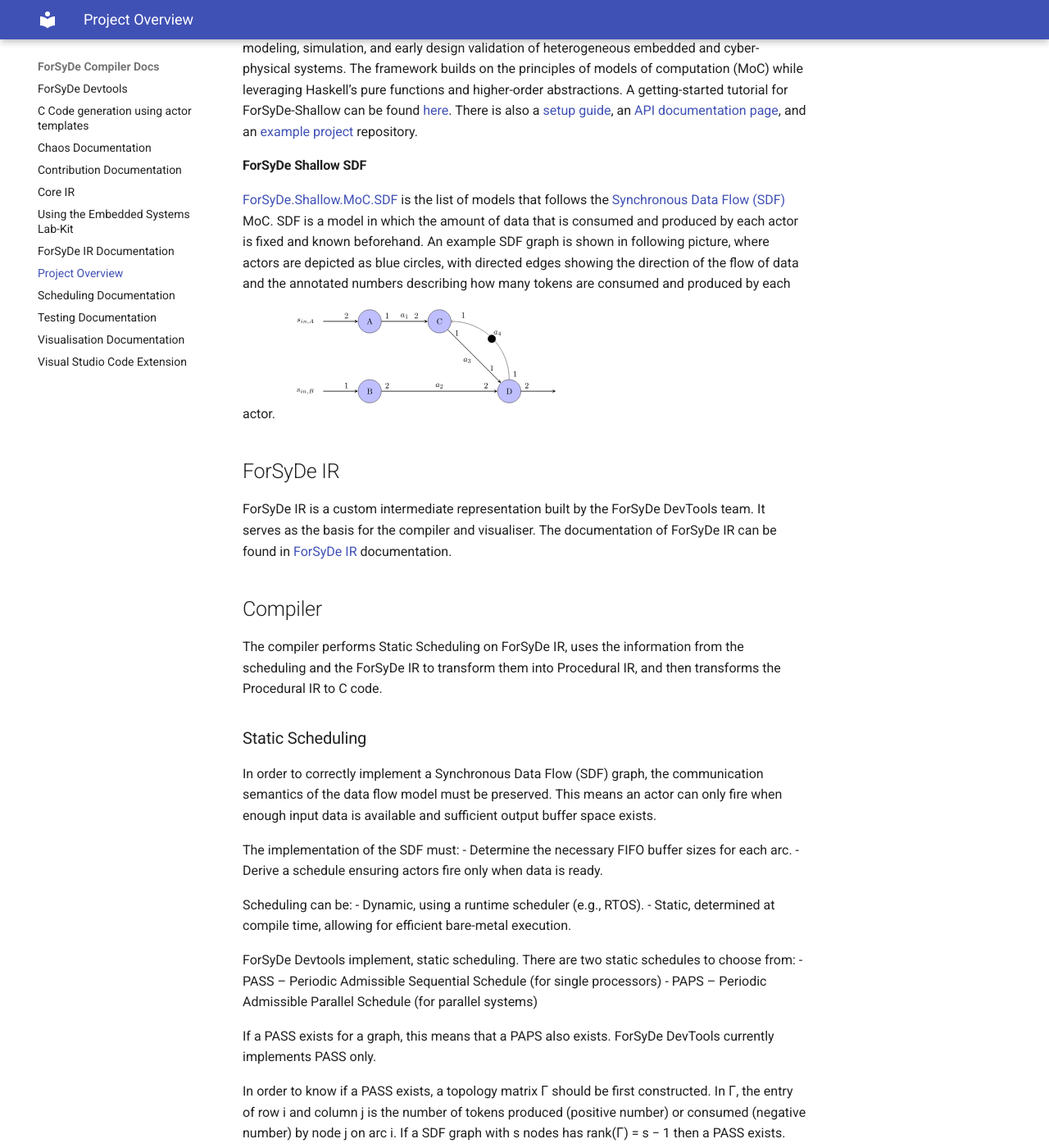
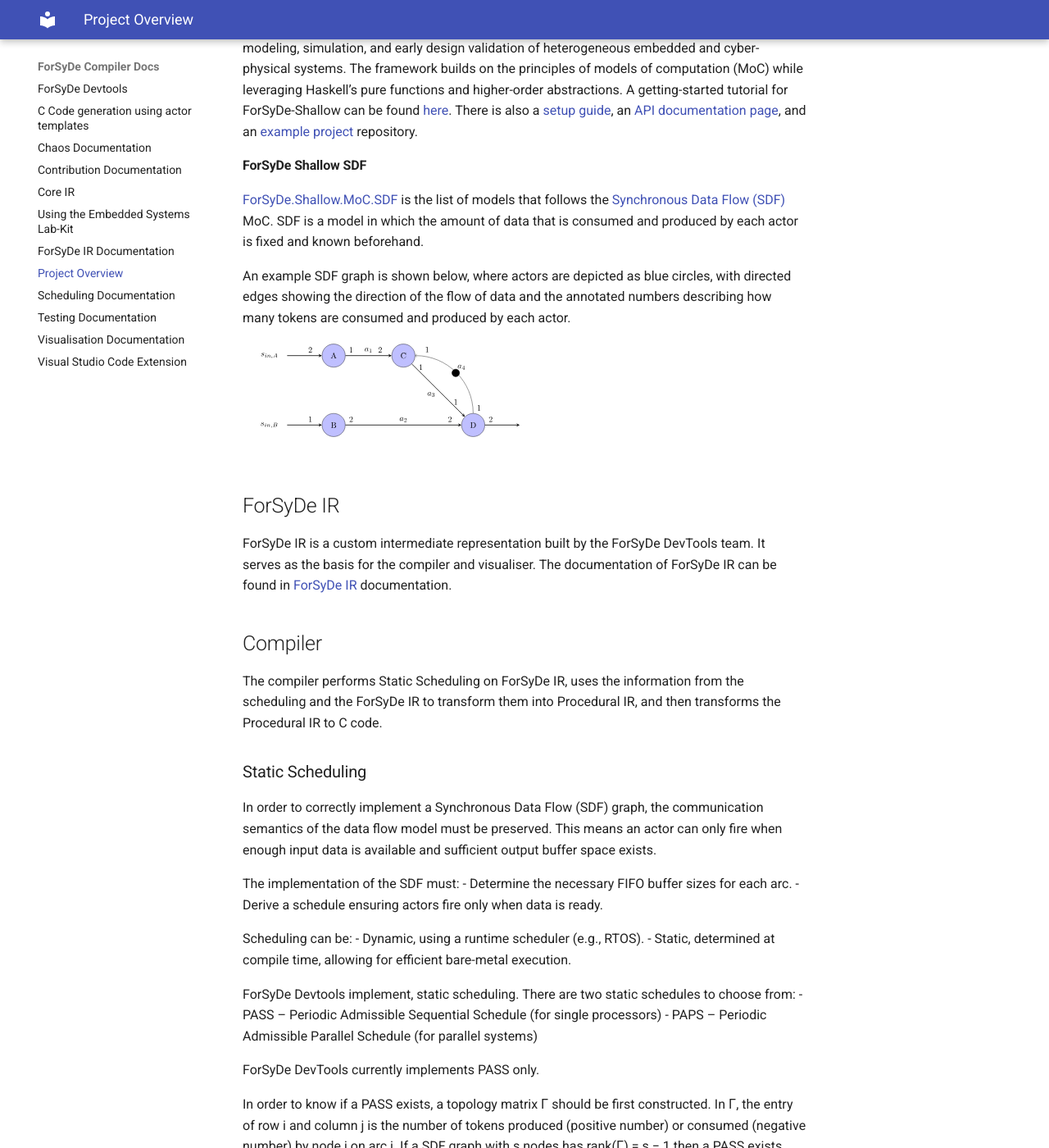
Before and after one commit to sthaeron/forsyde-devtools, an MkDocs documentation site: the page built from docs/project-overview.md, in a window 1280 px wide and 1400 px high, scrolled down 2526 px. Shown: the whole window at 82% size. Built offline with MkDocs 1.6.1 and Material for MkDocs 9.7.7, drawn with Linux system fonts in a browser that asks for light colours.

Commit message:
docs: refine the core and overview documentation

```diff
--- a/docs/project-overview.md
+++ b/docs/project-overview.md
@@ -57,7 +57,9 @@ If you want a quick start with Haskell, please consult the Haskell [Get started]
 [ForSyDe-Shallow](https://forsyde.github.io/forsyde-shallow/) is the first and longest-standing version of the ForSyDe modeling framework. It is implemented as a shallow-embedded domain-specific language (EDSL) in Haskell, it supports modeling, simulation, and early design validation of heterogeneous embedded and cyber-physical systems. The framework builds on the principles of models of computation (MoC) while leveraging Haskell’s pure functions and higher-order abstractions. A getting-started tutorial for ForSyDe-Shallow can be found [here](https://forsyde.github.io/forsyde-shallow/getting_started#getting-started-with-forsyde-shallow). There is also a [setup guide](https://forsyde.github.io/forsyde-shallow/setup), an [API documentation page](https://hackage.haskell.org/package/forsyde-shallow), and an [example project](https://github.com/forsyde/forsyde-shallow-examples) repository.
 
 #### ForSyDe Shallow SDF
-[ForSyDe.Shallow.MoC.SDF](https://hackage.haskell.org/package/forsyde-shallow-3.5.0.0/docs/ForSyDe-Shallow-MoC-SDF.html) is the list of models that follows the [Synchronous Data Flow (SDF)](https://en.wikipedia.org/wiki/Synchronous_Data_Flow) MoC. SDF is a model in which the amount of data that is consumed and produced by each actor is fixed and known beforehand. An example SDF graph is shown in following picture, where actors are depicted as blue circles, with directed edges showing the direction of the flow of data and the annotated numbers describing how many tokens are consumed and produced by each actor.
+[ForSyDe.Shallow.MoC.SDF](https://hackage.haskell.org/package/forsyde-shallow-3.5.0.0/docs/ForSyDe-Shallow-MoC-SDF.html) is the list of models that follows the [Synchronous Data Flow (SDF)](https://en.wikipedia.org/wiki/Synchronous_Data_Flow) MoC. SDF is a model in which the amount of data that is consumed and produced by each actor is fixed and known beforehand.
+
+An example SDF graph is shown below, where actors are depicted as blue circles, with directed edges showing the direction of the flow of data and the annotated numbers describing how many tokens are consumed and produced by each actor.
 ![SDF graph](sdf.svg)
 ## ForSyDe IR
 ForSyDe IR is a custom intermediate representation built by the ForSyDe DevTools team. It serves as the basis for the compiler and visualiser. The documentation of ForSyDe IR can be found in [ForSyDe IR](forsyde-ir.md) documentation.
@@ -80,7 +82,7 @@ ForSyDe Devtools implement, static scheduling. There are two static schedules to
 - PASS – Periodic Admissible Sequential Schedule (for single processors)
 - PAPS – Periodic Admissible Parallel Schedule (for parallel systems)
 
-If a PASS exists for a graph, this means that a PAPS also exists. ForSyDe DevTools currently implements PASS only.
+ForSyDe DevTools currently implements PASS only.
 
 In order to know if a PASS exists, a topology matrix Γ should be first constructed. In Γ, the entry of row i and column j is the number of tokens produced (positive number) or consumed (negative number) by node j on arc i. If a SDF graph with s nodes has rank(Γ) = s − 1 then a PASS exists.
 
```
Also changed, not shown: docs/core-ir.md (+1 -1 lines).
